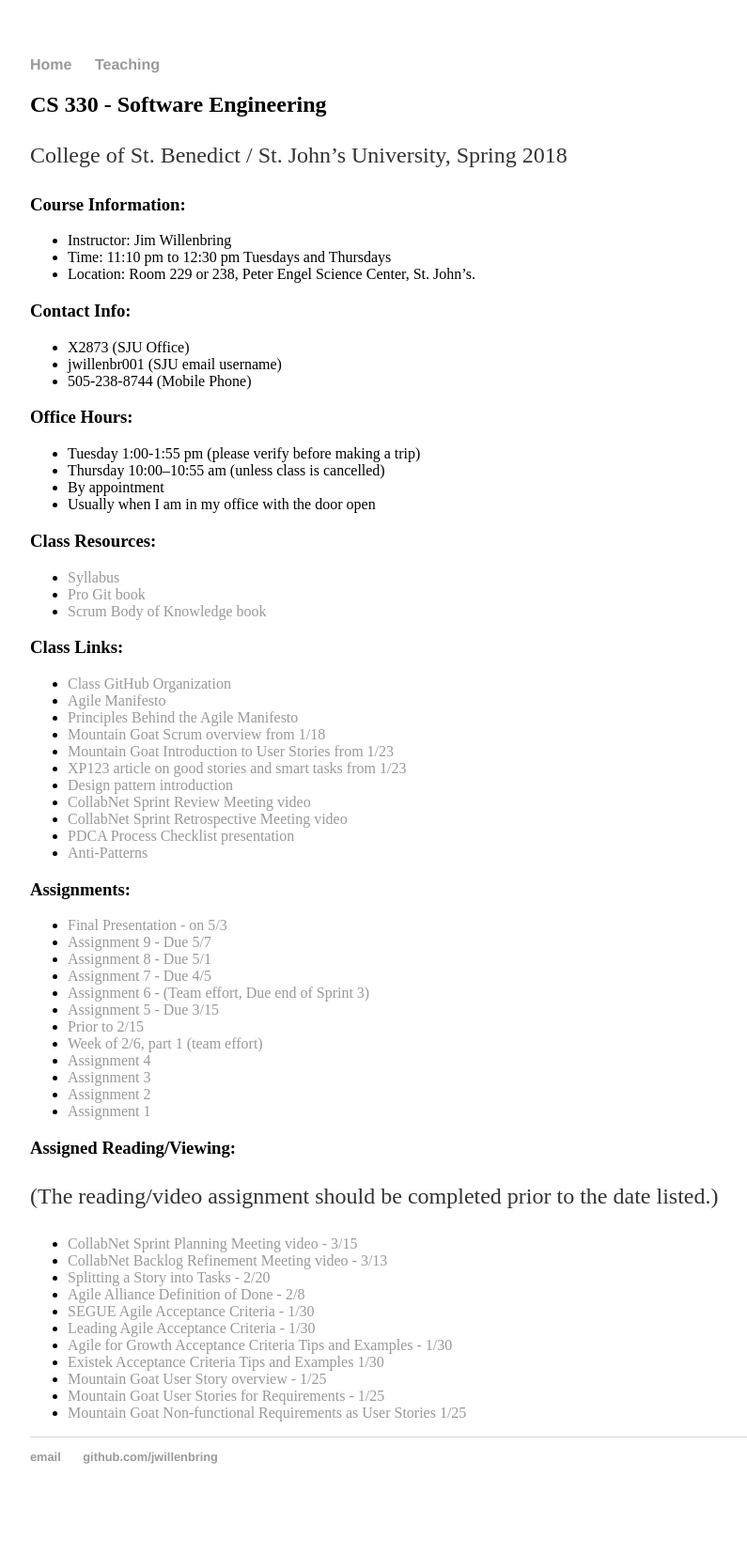
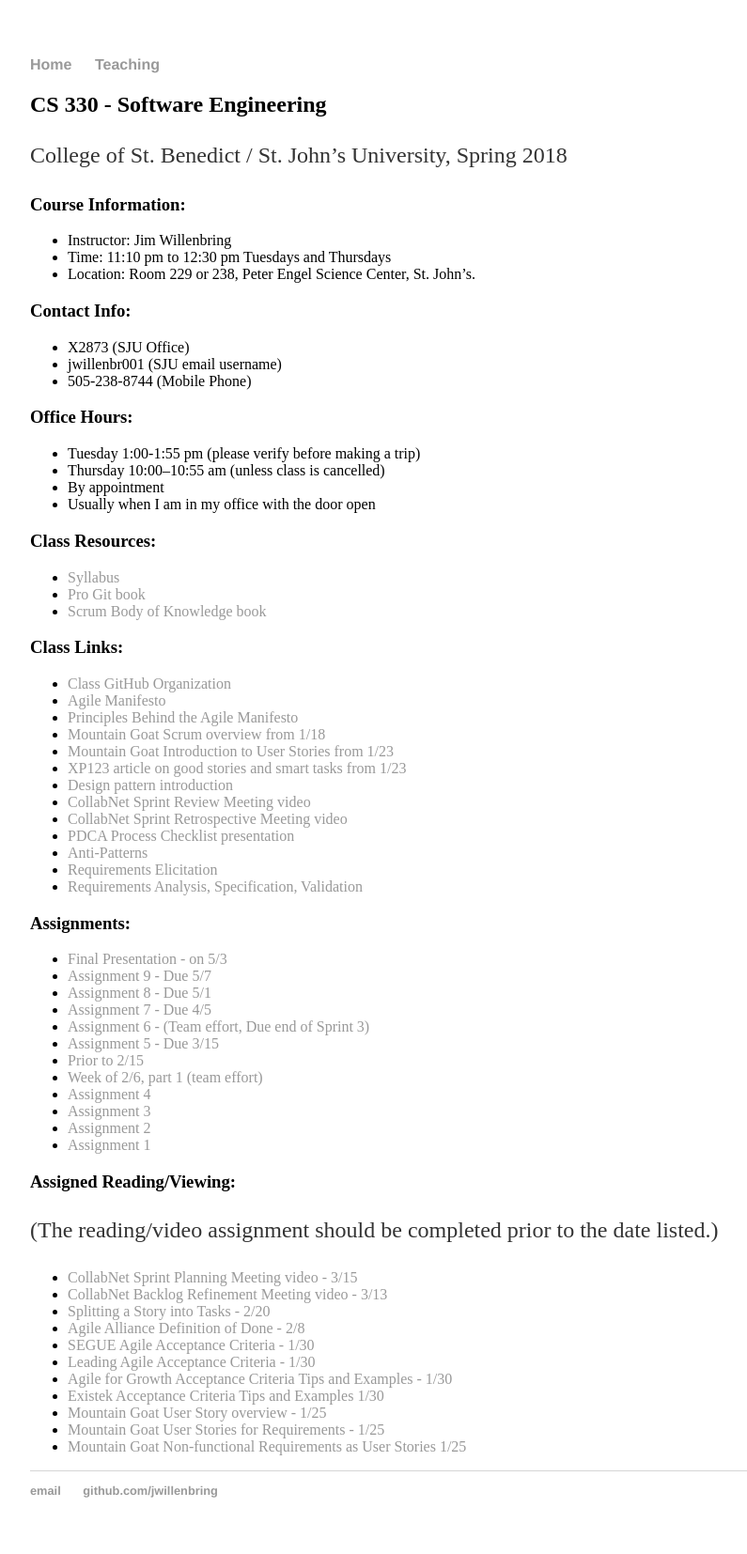
Before and after one commit to jwillenbring/jwillenbring.github.io, a Jekyll site: the page built from teaching/2018-Spring-CS330/index.md, in a window 1280 px wide. Shown: the whole page at 94% size, without its empty margins (160-955 px from the left). Built offline with Jekyll 4.4.1, drawn with Linux system fonts in a browser that asks for light colours; our own code applies the rules of GitHub Pages for plain Markdown files; before the commit the page ends 1618 px from its top, so only the background shows below that.

Commit message:
Update index.md
Added two more requirements resources

```diff
--- a/teaching/2018-Spring-CS330/index.md
+++ b/teaching/2018-Spring-CS330/index.md
@@ -39,6 +39,8 @@ College of St. Benedict / St. John's University, Spring 2018
   * [CollabNet Sprint Retrospective Meeting video](https://www.youtube.com/watch?v=rZ8I0ATrauM)
   * [PDCA Process Checklist presentation](https://drive.google.com/open?id=1hiaJ49tem0HYaEm4ggLuAwkxgYQnEDLs)
   * [Anti-Patterns](https://www.slideshare.net/ExigenServices/antipatterns-part-1)
+  * [Requirements Elicitation](https://www.slideshare.net/vivacemente/requirement-elicitation)
+  * [Requirements Analysis, Specification, Validation](http://r.search.yahoo.com/_ylt=A0geKVqRPN9apsgAPXEPxQt.;_ylu=X3oDMTByNXM5bzY5BGNvbG8DYmYxBHBvcwMzBHZ0aWQDBHNlYwNzcg--/RV=2/RE=1524608274/RO=10/RU=http%3a%2f%2fcsis.pace.edu%2f~marchese%2fCS775%2fLectures%2f775L4.ppt/RK=2/RS=Ew_5fWKQHFlVf6CUUi3J4GvuuQ8-)
 
 ### Assignments:
 
```
